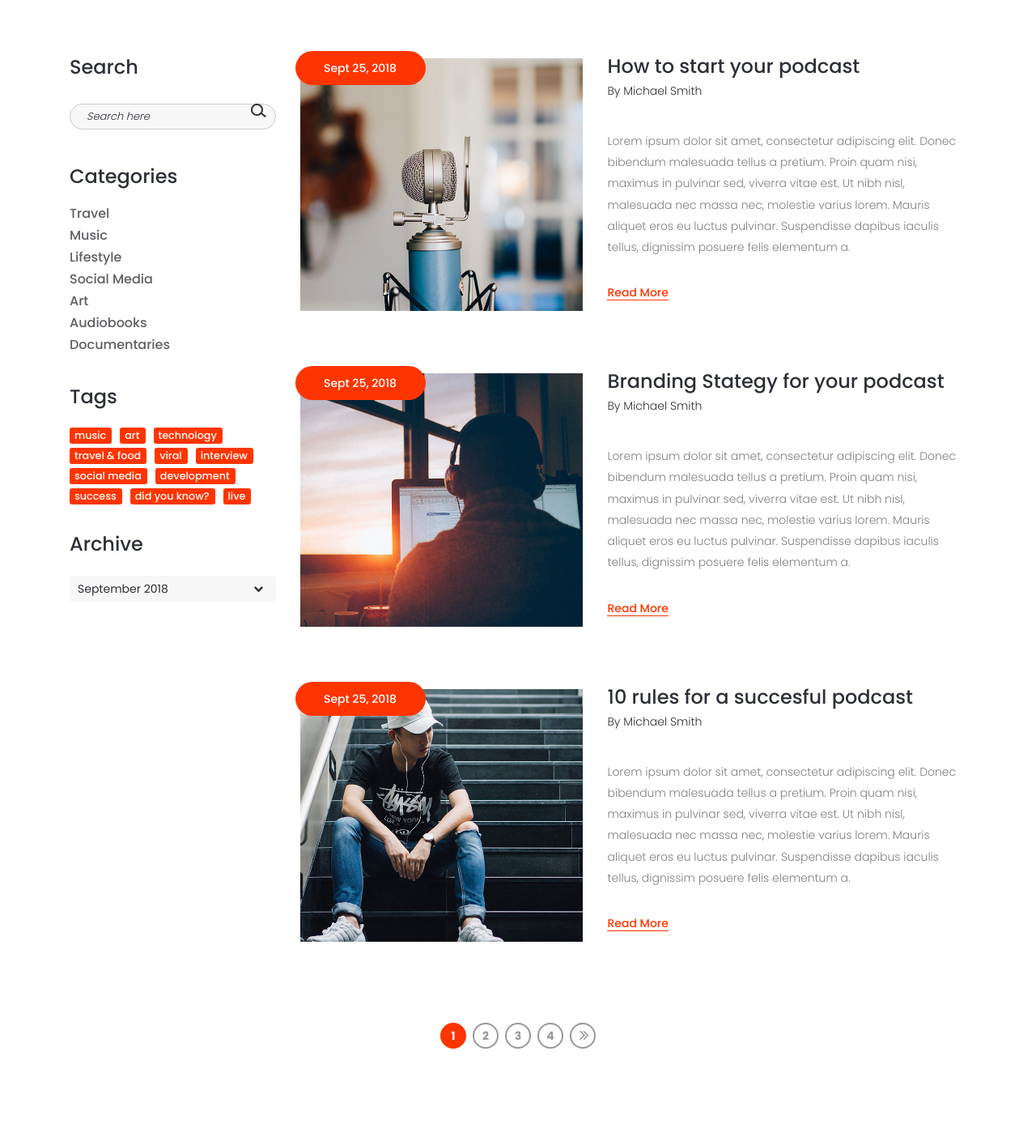
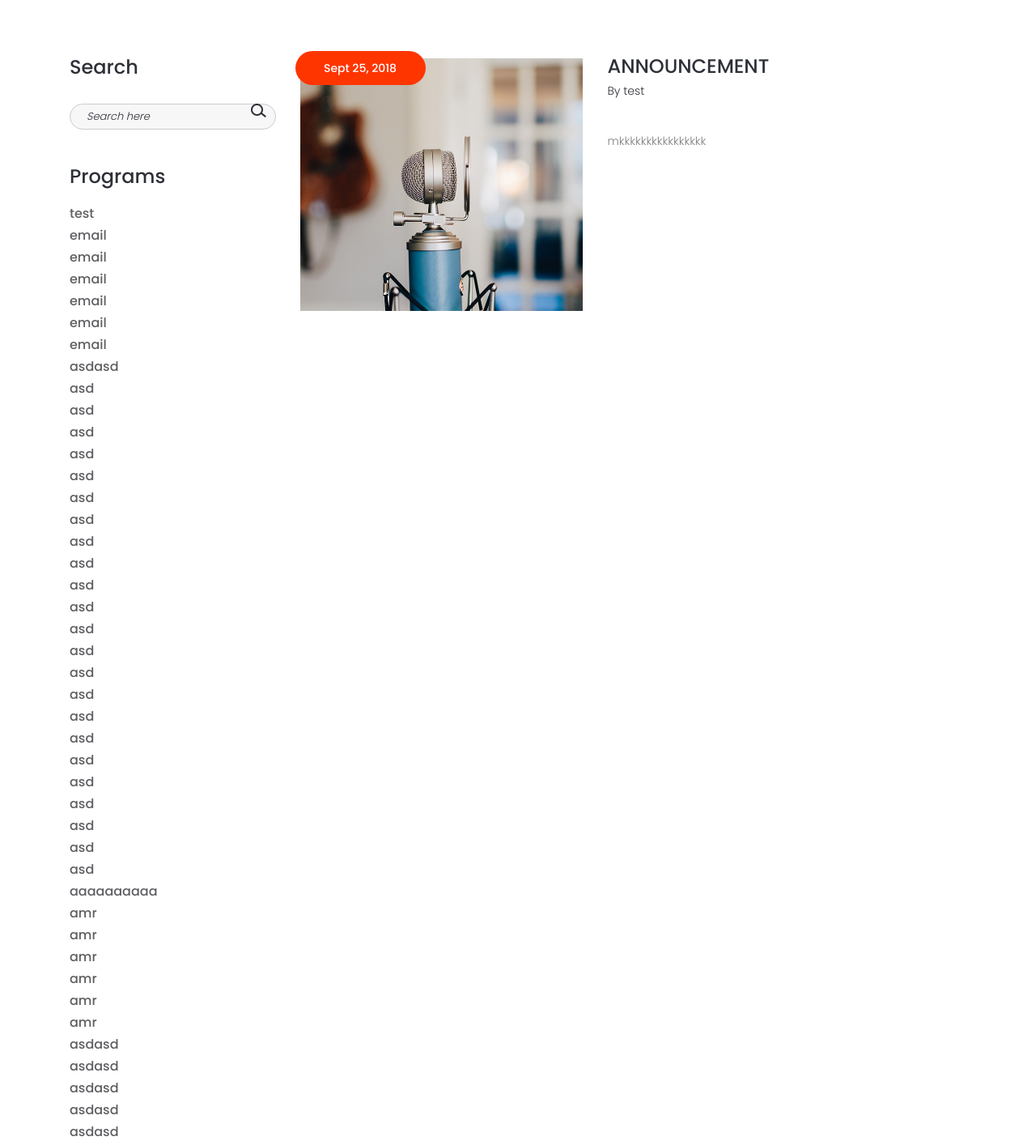
Before and after one commit to amrfahmy5/radio, a Node server app: page /blog in a window 1280 px wide. Shown: the part 399-1813 px from the top of the page at 81% size. Run offline with Node 20, Linux system fonts and the light colour scheme; data comes from the database, SQL or seed files in the repository; some libraries are stand-ins or nearby versions.

Commit message:
Blog Page is Done

```diff
--- a/app/controller/postController.js
+++ b/app/controller/postController.js
@@ -7,6 +7,7 @@ function validate(Post) {
     var state = 1;
     return state;
 }
+
 exports.createPost= (req,res)=>{
         post = {
             content : req.body.content,
--- a/app/controller/preferenceController.js
+++ b/app/controller/preferenceController.js
@@ -1,5 +1,5 @@
 let Preference = require("../models/Preference");
-
+const Program  = require("../models/Program")
 
 exports.prefereProgram= (req,res)=>{
     preference = {
@@ -49,3 +49,16 @@ exports.removePreference = (req, res )=>{
         res.status(200).json({status})
     })
 }
+exports.getPostsOfPreferedPrograms = (req , res)=>{
+    var USER_ID = 1 ; // GET FROM SESSION LATER
+    Preference.findPostsOfPrefieredPrograms(USER_ID , (err, result)=>{
+        Program.getAllPrograms((err ,progs)=>{
+            res.render("user/blog" , {
+                posts : result,
+                programs : progs
+            })
+
+        })
+    })
+
+}
--- a/app/models/Preference.js
+++ b/app/models/Preference.js
@@ -14,3 +14,6 @@ exports.save = (preference, callback)=>{
     con.query("INSERT INTO radio.preference (user_id, program_id) VALUES (? , ?)"
                 ,[preference.user_id , preference.program_id], callback)
 }
+exports.findPostsOfPrefieredPrograms = (user_id , callback)=>{
+    con.query("SELECT p.* , pro.title FROM radio.preference pre INNER JOIN radio.post p ON pre.program_id = p.program_id INNER JOIN radio.program pro ON pro.id = pre.id WHERE pre.user_id = ?", [user_id] , callback);
+}
--- a/routes/index.js
+++ b/routes/index.js
@@ -1,10 +1,11 @@
 var express = require('express');
 const programContoller = require("../app/controller/programController")
+const postController = require("../app/controller/postController")
+const preferenceController  = require("../app/controller/preferenceController")
 var router = express.Router();
+
 router.get('/', programContoller.getPrograms)
-router.get('/blog',(req,res)=>{
-    res.render('user/blog')
-})
+router.get('/blog',preferenceController.getPostsOfPreferedPrograms)
 router.get('/about',(req,res)=>{
     res.render('user/about')
 })
--- a/views/user/blog.hbs
+++ b/views/user/blog.hbs
@@ -34,15 +34,11 @@
 
 						<!-- Categories -->
 						<div class="sidebar_list">
-							<div class="sidebar_title">Categories</div>
+							<div class="sidebar_title">Programs</div>
 							<ul>
-								<li><a href="#">Travel</a></li>
-								<li><a href="#">Music</a></li>
-								<li><a href="#">Lifestyle</a></li>
-								<li><a href="#">Social Media</a></li>
-								<li><a href="#">Art</a></li>
-								<li><a href="#">Audiobooks</a></li>
-								<li><a href="#">Documentaries</a></li>
+								{{# each programs}}
+								<li><a href="/episode/episodesByProgId/{{this.id}}">{{this.title}}</a></li>
+								{{/ each}}
 							</ul>
 						</div>
 
@@ -88,7 +84,7 @@
 				<!-- Blog -->
 				<div class="col-lg-9 blog_col order-lg-2 order-1">
 					<div class="blog_posts">
-
+						{{# each posts}}
 						<!-- Blog Post -->
 							<div class="blog_post d-flex flex-md-row flex-column align-items-start justify-content-start">
 								<div class="blog_post_image">
@@ -96,53 +92,20 @@
 									<div class="blog_post_date"><a href="#">Sept 25, 2018</a></div>
 								</div>
 								<div class="blog_post_content">
-								<div class="blog_post_title"><a href="#">How to start your podcast</a></div>
-								<div class="blog_post_author">By <a href="#">Michael Smith</a></div>
+									<div class="blog_post_title"><a href="#">ANNOUNCEMENT</a></div>
+									<div class="blog_post_author">By <a href="#">{{this.title}}</a></div>
 									<div class="blog_post_text">
-									<p>Lorem ipsum dolor sit amet, consectetur adipiscing elit. Donec bibendum malesuada tellus a pretium. Proin quam nisi, maximus in pulvinar sed, viverra vitae est. Ut nibh nisl, malesuada nec massa nec, molestie varius lorem. Mauris aliquet eros eu luctus pulvinar. Suspendisse dapibus iaculis tellus, dignissim posuere felis elementum a.</p>
-								</div>
-								<div class="blog_post_link"><a href="#">Read More</a></div>
+										<p> {{this.content}} </p>
 									</div>
 								</div>
-
-						<!-- Blog Post -->
-						<div class="blog_post d-flex flex-md-row flex-column align-items-start justify-content-start">
-							<div class="blog_post_image">
-								<img src="images/blog_2.jpg" alt="https://unsplash.com/@flysi3000">
-								<div class="blog_post_date"><a href="#">Sept 25, 2018</a></div>
 							</div>
-							<div class="blog_post_content">
-								<div class="blog_post_title"><a href="#">Branding Stategy for your podcast</a></div>
-								<div class="blog_post_author">By <a href="#">Michael Smith</a></div>
-								<div class="blog_post_text">
-									<p>Lorem ipsum dolor sit amet, consectetur adipiscing elit. Donec bibendum malesuada tellus a pretium. Proin quam nisi, maximus in pulvinar sed, viverra vitae est. Ut nibh nisl, malesuada nec massa nec, molestie varius lorem. Mauris aliquet eros eu luctus pulvinar. Suspendisse dapibus iaculis tellus, dignissim posuere felis elementum a.</p>
-								</div>
-								<div class="blog_post_link"><a href="#">Read More</a></div>
-							</div>
-						</div>
-
-						<!-- Blog Post -->
-						<div class="blog_post d-flex flex-md-row flex-column align-items-start justify-content-start">
-							<div class="blog_post_image">
-								<img src="images/blog_3.jpg" alt="https://unsplash.com/@gohrhyyan">
-								<div class="blog_post_date"><a href="#">Sept 25, 2018</a></div>
-							</div>
-							<div class="blog_post_content">
-								<div class="blog_post_title"><a href="#">10 rules for a succesful podcast</a></div>
-								<div class="blog_post_author">By <a href="#">Michael Smith</a></div>
-								<div class="blog_post_text">
-									<p>Lorem ipsum dolor sit amet, consectetur adipiscing elit. Donec bibendum malesuada tellus a pretium. Proin quam nisi, maximus in pulvinar sed, viverra vitae est. Ut nibh nisl, malesuada nec massa nec, molestie varius lorem. Mauris aliquet eros eu luctus pulvinar. Suspendisse dapibus iaculis tellus, dignissim posuere felis elementum a.</p>
-								</div>
-								<div class="blog_post_link"><a href="#">Read More</a></div>
-							</div>
-						</div>
-
+						{{/ each}}
 					</div>
 				</div>
 			</div>
 
 			<!-- Page Nav -->
-			<div class="row page_nav_row">
+{{!-- 			<div class="row page_nav_row">
 				<div class="col">
 					<div class="page_nav d-flex flex-row align-items-center justify-content-center">
 						<ul class="d-flex flex-row">
@@ -154,7 +117,7 @@
 						</ul>
 					</div>
 				</div>
-			</div>
+			</div> --}}
 		</div>
 	</div>
 
```
Lines whose indentation alone changed are shown as unchanged.
